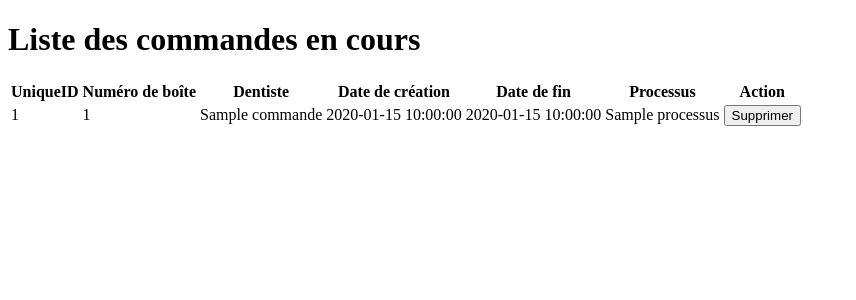
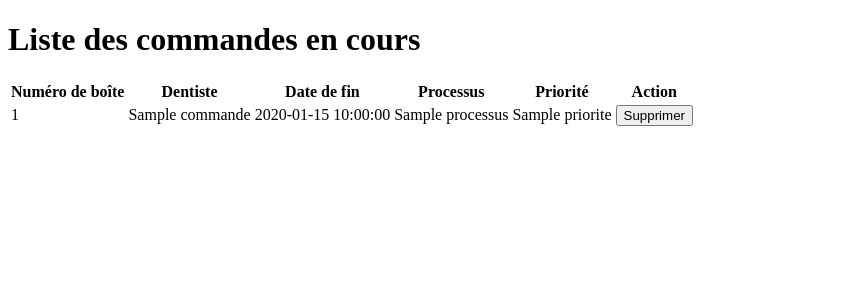
Before and after one commit to Amoxcine/Laboratoire-commandes-webServer, a Flask app: template templates/delete_commandes.html in a window 1280 px wide. Shown: the part 106-406 px from the top of the page, without its empty margins (0-856 px from the left). Run offline with Flask 2, Linux system fonts and the light colour scheme; the template is opened without the code that fills it: most values are stand-ins (such as "Sample title", 1, 10 or a date in 2020).

Commit message:
Update delete_commandes.html gestion_commandes.html Conflict resolved

```diff
--- a/templates/delete_commandes.html
+++ b/templates/delete_commandes.html
@@ -6,24 +6,22 @@
     <table class="table">
       <thead>
         <tr>
-        <th>UniqueID</th>
           <th>Numéro de boîte</th>
           <th>Dentiste</th>
-        <th>Date de création</th>
           <th>Date de fin</th>
           <th>Processus</th>
+          <th>Priorité</th>
           <th>Action</th>
         </tr>
       </thead>
       <tbody>
         {% for commande in commandes %}
           <tr>
-        <td>{{ commande.UniqueID }}</td>
-        <td>{{ commande.NumBoite }}</td>
-        <td>{{ commande.NomDentiste }}</td>
-        <td>{{ commande.DateCreation }}</td>
-        <td>{{ commande.DateFin }}</td>
-        <td>{{ commande.Processus }}</td>
+            <td>{{ commande['num_boite'] }}</td>
+            <td>{{ commande['nom_dentiste'] }}</td>
+            <td>{{ commande['date_fin'] }}</td>
+            <td>{{ commande['processus'] }}</td>
+            <td>{{ commande['priorite'] }}</td>
             <td>
               <form action="{{ url_for('delete_commande', commande_id=loop.index0) }}" method="post">
                 <input type="hidden" name="commande_id" value="{{ loop.index0 }}">
```
Also changed, not shown: templates/gestion_commandes.html (renamed from templates/commandes_show.html), templates/modules/show_commandes.html (added). Lines whose indentation alone changed are shown as unchanged.
